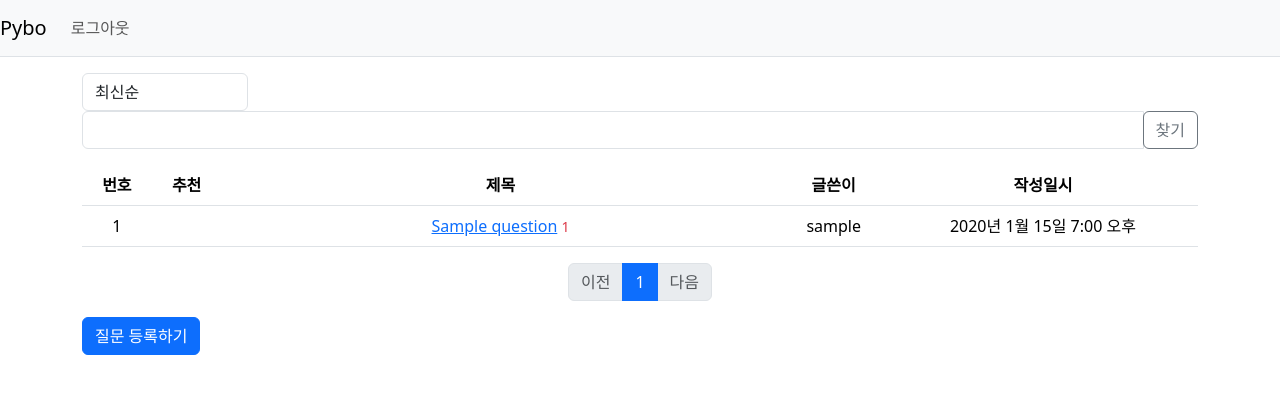
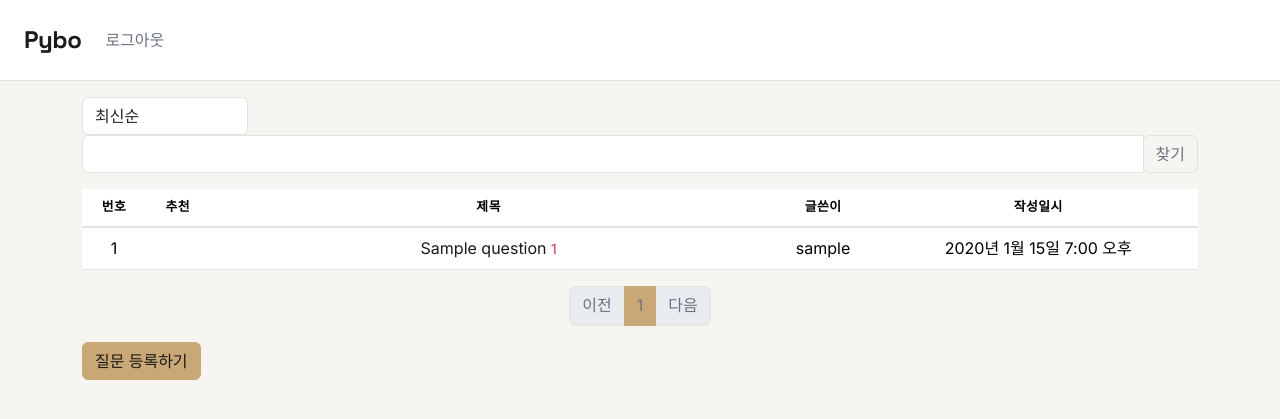
Before and after one commit to orca1234/pybo, a Django app: page /pybo/ in a window 1280 px wide. Shown: the top 419 px of the page. Run offline with Django 5.2, Linux system fonts and the light colour scheme; a user stored in the database is signed in; tables that the repository leaves empty hold one stand-in row (values such as "Sample post"); parts of the project's set-up code (start-up, migrations or seed data) failed here and were passed over; some libraries are stand-ins or nearby versions.

Commit message:
디자인 변경

```diff
--- a/static/style.css
+++ b/static/style.css
@@ -1,4 +1,163 @@
-.comment {
-    border-top:dotted 1px #ddd;
-    font-size:0.7em;
+@import url('https://fonts.googleapis.com/css2?family=Space+Grotesk:wght@500;600;700&family=Inter:wght@400;500;600&display=swap');
+
+:root {
+    --bg: #F6F5F1;
+    --surface: #FFFFFF;
+    --ink: #1A1A1A;
+    --ink-muted: #6B7280;
+    --accent: #C9A876;
+    --badge-bg: #DCEBFB;
+    --line: #E5E3DC;
 }
+
+body {
+    background-color: var(--bg);
+    color: var(--ink);
+    font-family: 'Inter', -apple-system, sans-serif;
+    line-height: 1.6;
+}
+
+h1, h2, h3, h4, h5 {
+    font-family: 'Space Grotesk', sans-serif;
+    color: var(--ink);
+    font-weight: 600;
+}
+
+/* 네비게이션바 */
+.navbar {
+    background-color: var(--surface) !important;
+    border-bottom: 1px solid var(--line) !important;
+    padding: 1rem 1.5rem;
+}
+
+.navbar-brand {
+    font-family: 'Space Grotesk', sans-serif;
+    font-weight: 700;
+    font-size: 1.5rem;
+    color: var(--ink) !important;
+    letter-spacing: -0.02em;
+}
+
+.nav-link, .navbar .btn-link {
+    color: var(--ink-muted) !important;
+    font-weight: 500;
+    text-decoration: none !important;
+}
+
+.nav-link:hover, .navbar .btn-link:hover {
+    color: var(--accent) !important;
+}
+
+/* 카드 */
+.card {
+    background-color: var(--surface);
+    border: 1px solid var(--line);
+    border-radius: 6px;
+    box-shadow: none;
+}
+
+.card-text {
+    color: var(--ink);
+    font-size: 1.02rem;
+}
+
+/* 뱃지 - 질문/답변 작성자, 날짜 */
+.badge-light {
+    background-color: var(--badge-bg) !important;
+    color: var(--ink) !important;
+    font-size: 0.8rem;
+    font-weight: 500;
+    border-radius: 4px;
+}
+
+/* 제목 밑줄 구분선 */
+.border-bottom {
+    border-color: var(--line) !important;
+}
+
+/* 버튼 */
+.btn-primary {
+    background-color: var(--accent);
+    border-color: var(--accent);
+    color: #1A1A1A;
+    font-weight: 500;
+    border-radius: 6px;
+}
+
+.btn-primary:hover {
+    background-color: #B8955F;
+    border-color: #B8955F;
+    color: #1A1A1A;
+}
+
+.btn-outline-secondary {
+    color: var(--ink-muted);
+    border-color: var(--line);
+    border-radius: 6px;
+}
+
+.btn-outline-secondary:hover {
+    background-color: var(--badge-bg);
+    color: var(--ink);
+    border-color: var(--badge-bg);
+}
+
+/* 입력창 */
+.form-control {
+    border: 1px solid var(--line);
+    border-radius: 6px;
+    font-family: 'Inter', sans-serif;
+}
+
+.form-control:focus {
+    border-color: var(--accent);
+    box-shadow: 0 0 0 3px var(--badge-bg);
+}
+
+/* 테이블 (질문 목록) */
+table {
+    font-family: 'Inter', sans-serif;
+}
+
+table th {
+    font-size: 0.8rem;
+    text-transform: uppercase;
+    letter-spacing: 0.04em;
+    color: var(--ink-muted);
+    border-top: none !important;
+    border-bottom: 2px solid var(--line) !important;
+}
+
+table td {
+    color: var(--ink);
+    vertical-align: middle !important;
+}
+
+table a {
+    color: var(--ink);
+    text-decoration: none;
+}
+
+table a:hover {
+    color: var(--accent);
+}
+
+/* 페이지네이션 */
+.pagination .page-link {
+    color: var(--ink-muted);
+    border: 1px solid var(--line);
+}
+
+.pagination .page-item.active .page-link {
+    background-color: var(--accent);
+    border-color: var(--accent);
+}
+
+/* 링크 전역 */
+a {
+    color: var(--accent);
+}
+
+a:hover {
+    color: #B8955F;
+}
```
Also changed, not shown: static/admin_custom.css (added, +67 -0 lines), templates/admin/base_site.html (added, +11 -0 lines).
